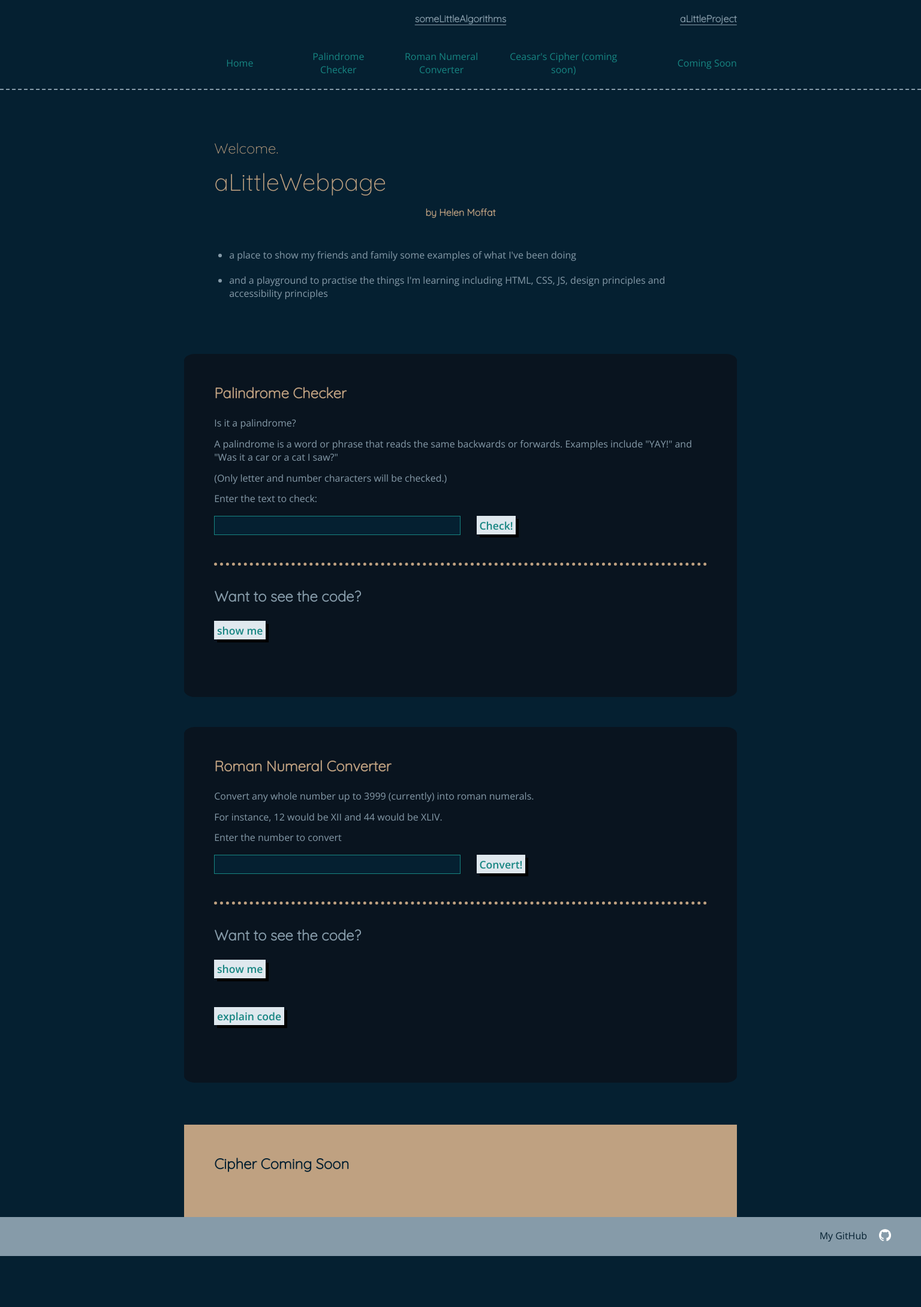
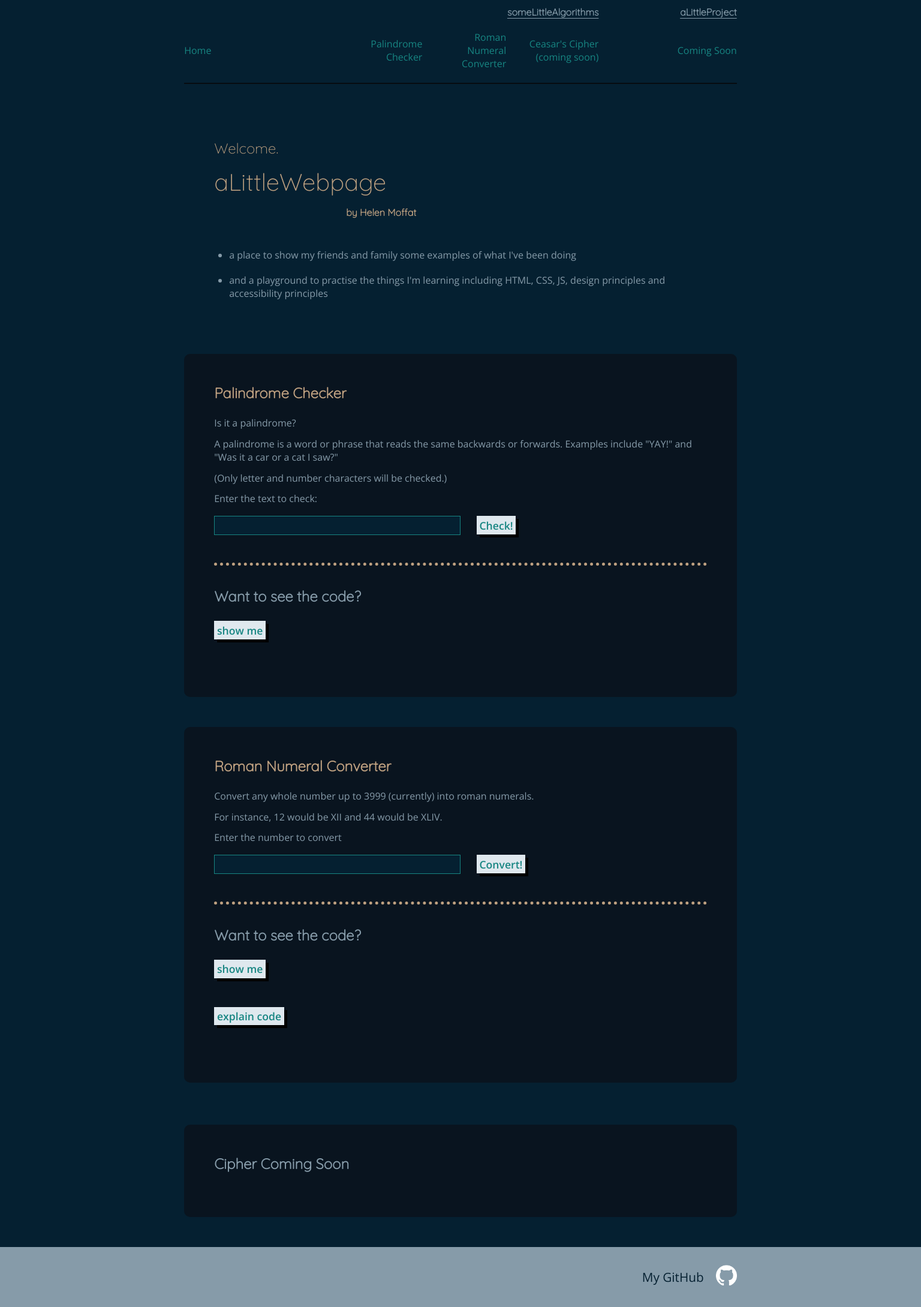
Before and after one commit to hMoffat/aLittleWebpage, a plain HTML site: page index.html in a window 1536 px wide. Shown: the whole page at 60% size. Before the commit the page ends 2094 px from the top, so only its background shows below. Drawn offline with nearby package versions, Linux system fonts and the light colour scheme.

Commit message:
Complete desktop nav and other desktop sections for current  intended level of draft completion. WiP, TODOs some TODOs still left.

```diff
--- a/index.html
+++ b/index.html
@@ -43,7 +43,7 @@
     <nav>
       <!--- hide Home in mobile view-->
       <ul class="hidden">
-        <li><a href="top"> Home </a></li>
+        <li><a href="#top"> Home </a></li>
       </ul>
       <!--- Show in ALL views-->
       <h2 class="h2-al">someLittleAlgorithms</h2>
--- a/styles.css
+++ b/styles.css
@@ -1,11 +1,12 @@
 /* TODO::
+*increase font size in desktop view(s).
 * fall back fonts (not just 'sans-serif)
-* resposive sizing upward - tablet, desktop
 * Style light/dark mode button
 * change nav links to buttons with same styling and a click effect
 * get tablet view nav bar to scroll
 * and max amout 'by' goes right
 *fix scrolling and sizing when snippets are open
+* make hamburger with a js toggle so that menu can be fixed in desktop and 'home' can be accesded further down the page
 */
 
 
@@ -498,21 +499,26 @@ img {
         display: grid;
         /* -- The total width is the view port width and the total of the grid column widths and the 4 column gaps need to total 100vw. The body outer columns are 20vw so at the moment the nav outer colums 15vw + a gap 5vw =20vw--*/
         width: 100vw;
-        grid-template-columns: 15vw minmax(4.5vw, 7.5vw) minmax(30vw, 35vw) minmax(70px, 7.5vw)  15vw;
+        grid-template-columns: 15vw minmax(4.5vw, 7.5vw) minmax(30vw, 35vw) minmax(100px, 7.5vw)  15vw;
         column-gap: 5vw;
         grid-template-areas:
             ". . h2-al h2-proj ."
             ". home nav-al nav-proj ."
+            ". bottom-border bottom-border bottom-border ."
         ;
         padding: 0;
-        justify-items: end;
+        justify-items: stretch;
         align-items: center;
-        border-bottom: dashed #869ba9 2px;
+
 
     }
 
     .bottom-border {
+        display: flex;
         grid-area: bottom-border;
+        height: 2px;
+        width: 100%;
+        background-color: var(--darkest-shade);
     }
 
 /* --- ul.hidden  --- */
@@ -522,8 +528,8 @@ img {
         /* -- width, justify-items, align-self, margin-bottom --*/
         width: auto;
         height: auto;
-        text-align: end;
-        justify-content: end;
+
+        justify-content: start;
         margin-bottom: 0;
     }
 
@@ -540,8 +546,8 @@ img {
          /* -- margin-bottom was 20px -- */
          margin-bottom: 0;
          /* -- text align was center --*/
-         text-align: end;
-         justify-self: center;
+
+         justify-self: start;
          text-decoration: underline;
          text-underline-offset: 4px;
     }
@@ -562,6 +568,7 @@ img {
         box-shadow: 0 0 0 0;
         height: auto;
         width: auto;
+        text-align: start;
 
     }
 
@@ -571,9 +578,11 @@ img {
         /* -- margin-bottom was 20px -- */
         margin-bottom: 0;
         /* -- text align was center --*/
-        text-align: end;
+
         text-decoration: underline;
         text-underline-offset: 4px;
+
+        text-align: end;
     }
 
     .nav-project {
@@ -593,6 +602,7 @@ img {
         width: auto;
         /* --box shadow reset --*/
         box-shadow: 0 0 0 0;
+        text-align: start;
     }
 
 /* --- HEADER ---*/
@@ -602,9 +612,62 @@ header {
 }
 
 /* --- Main --- */
-#palindrome, #roman {
+#palindrome, #roman, #cipher {
     background-color: var(--dark-shade);
     margin-bottom: 50px;
-    border-radius: 2%;
+    border-radius: 10px;
 }
+
+#cipher h1 {
+    color: var(--light-shade);
 }
+
+/*---footer---*/
+
+footer {
+    height: 100px;
+    align-items: center;
+    padding-right: 20vw;
+}
+
+footer a {
+    font-size: 1.3rem;
+}
+
+footer a img {
+    width: 35px;
+}
+
+/*--- nav adjustmet wider desktop ---*/
+@media (min-width: 1400px) {
+
+    /*--- NAV ---*/
+    nav {
+        justify-items: end;
+        grid-template-columns: 15vw 15vw 25vw 10vw 15vw;
+
+    }
+
+    ul.hidden {
+        justify-self: start;
+    }
+
+    .h2-al {
+        justify-self: end;
+    }
+
+    .nav-algorithms {
+        justify-self: end;
+    }
+
+    .nav-algorithms li {
+        text-align: end;
+    }
+
+    /*---- Header ---*/
+
+    .title h2 {
+        align-self: start;
+        margin-left: 220px;
+    }
+}
```
Also changed, not shown: 1 other file.
